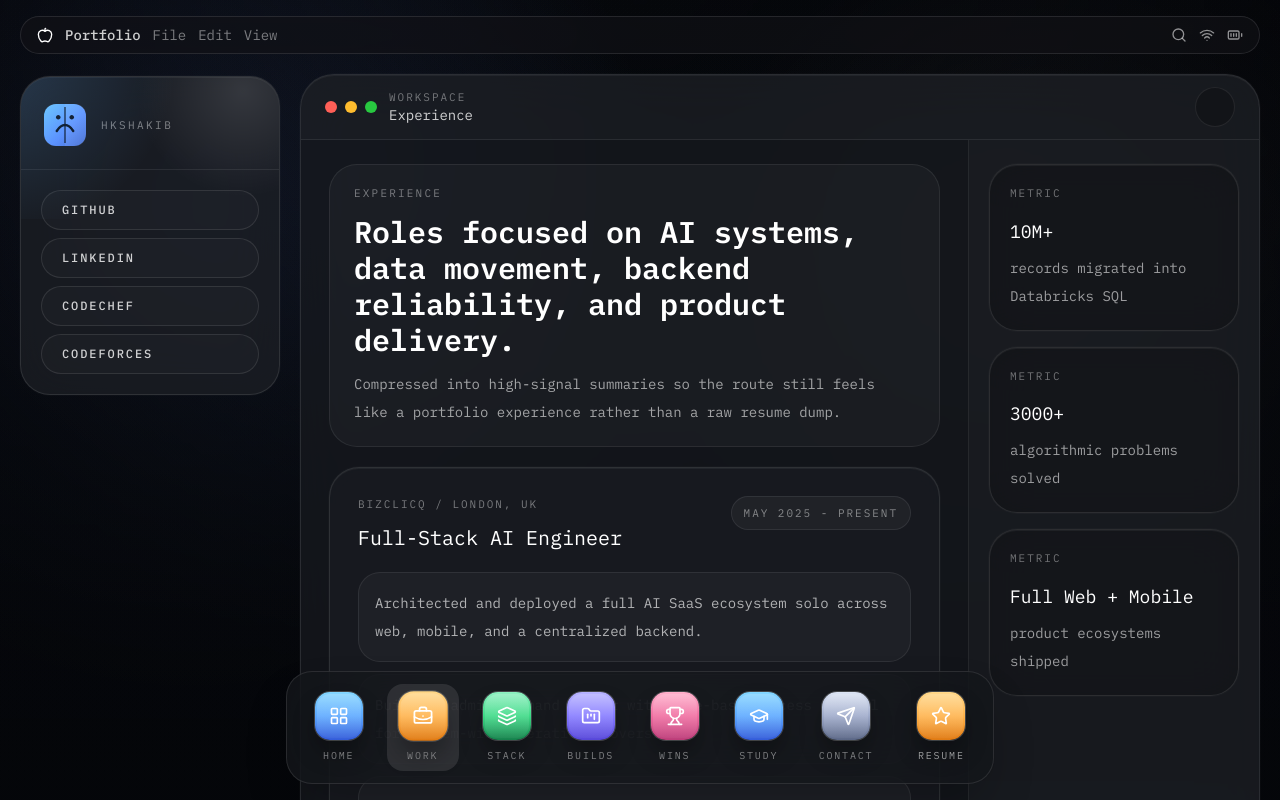
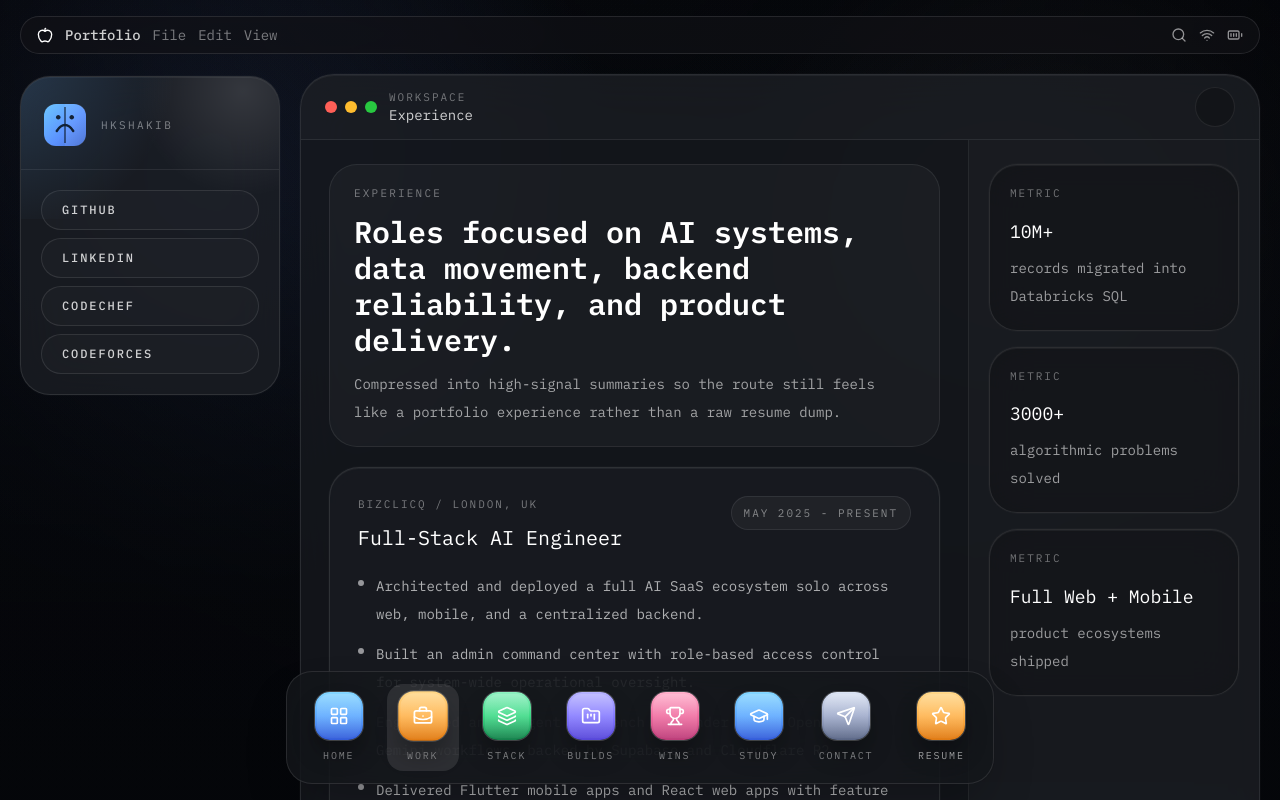
Before and after one commit to hkshakib/portfolio, a React (Vite) app: page /experience in a window 1280 px wide. Shown: the top 800 px of the page. Built offline with nearby package versions, Linux system fonts and the light colour scheme.

Commit message:
Simplify experience bullet styling

```diff
--- a/src/views/ExperienceView.jsx
+++ b/src/views/ExperienceView.jsx
@@ -25,14 +25,14 @@ export default function ExperienceView() {
               </div>
             </div>
             <div className="mt-5 grid gap-3">
-              {item.bullets.map((bullet) => (
-                <div
-                  key={bullet}
-                  className="rounded-[22px] border border-white/[0.08] bg-white/[0.03] px-4 py-4 text-sm leading-7 text-white/[0.66]"
-                >
-                  {bullet}
-                </div>
-              ))}
+              <ul className="space-y-3 text-sm leading-7 text-white/[0.66]">
+                {item.bullets.map((bullet) => (
+                  <li key={bullet} className="flex gap-3">
+                    <span className="mt-2 h-1.5 w-1.5 shrink-0 rounded-full bg-white/55" />
+                    <span>{bullet}</span>
+                  </li>
+                ))}
+              </ul>
             </div>
           </Card>
         ))}
```
